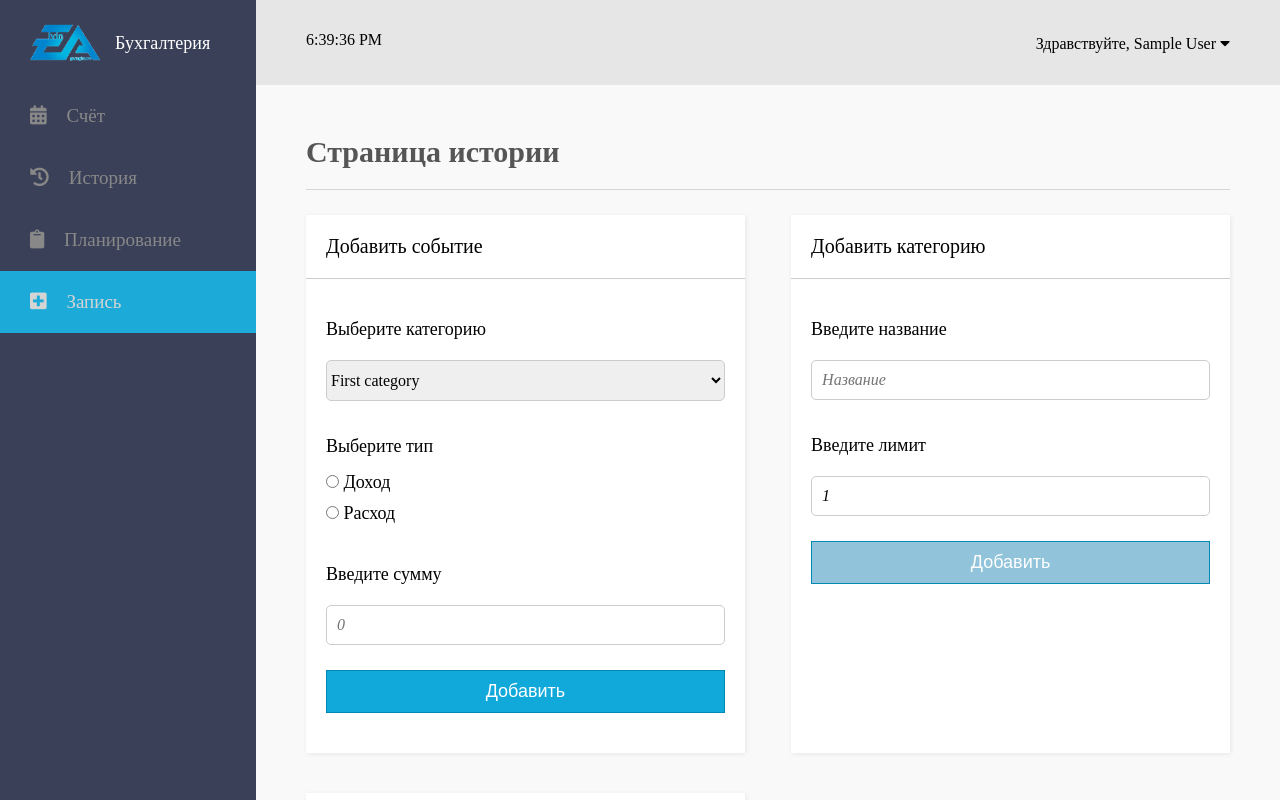
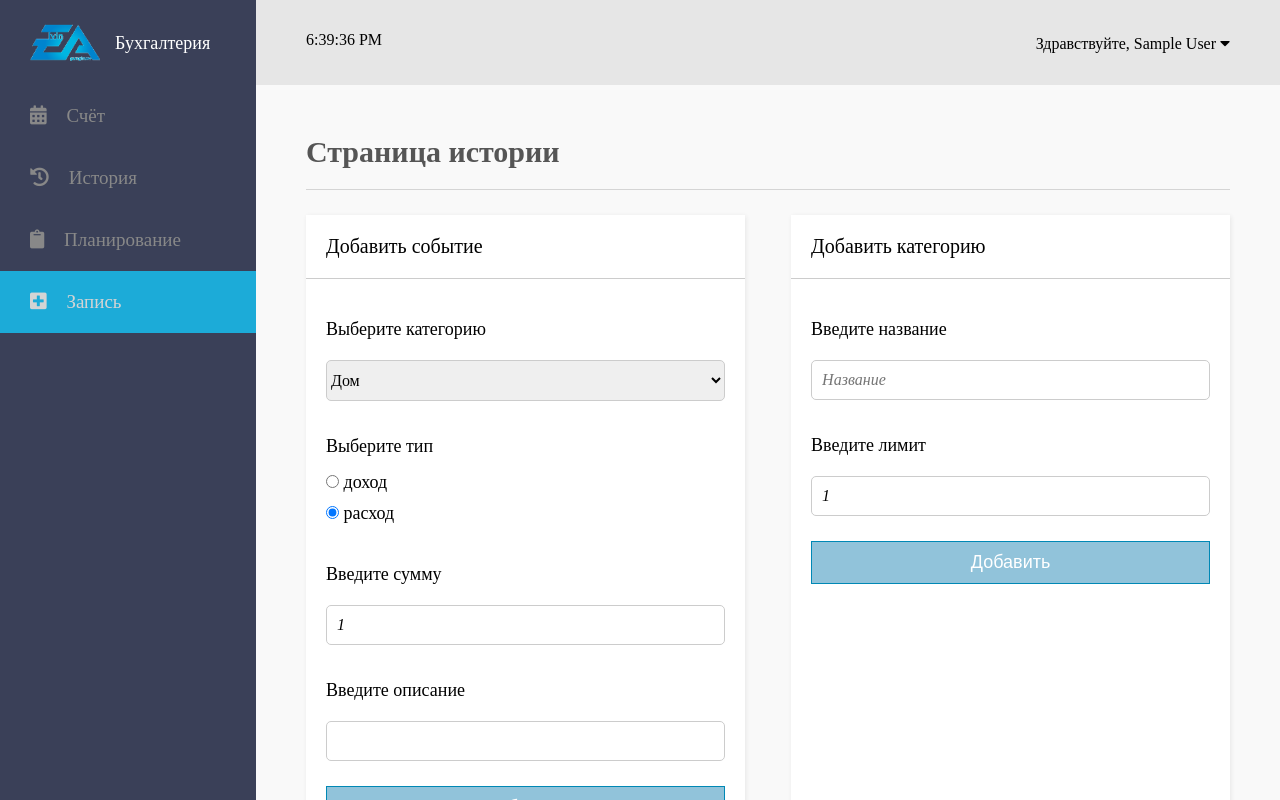
Before and after one commit to EAgaragimow/home-money, an Angular app: page /system/records in a window 1280 px wide. Built offline with nearby package versions, Linux system fonts and the light colour scheme; data requests are answered from the project's data file; sample sign-in values are in the browser's storage.

Commit message:
validated add-event's form, update event model, create method onSubmit for add-event component

```diff
--- a/db.json
+++ b/db.json
@@ -42,6 +42,14 @@
       "category": 2,
       "date": "12.06.2018 19:49:02",
       "description": "Подарили еду в гостях"
+    },
+    {
+      "id": 2,
+      "type": "outcome",
+      "amount": 1300,
+      "category": 1,
+      "date": "13.06.2018 19:49:02",
+      "description": "Купил посудомоечную машину"
     }
   ]
 }
--- a/src/app/system/records-page/add-event/add-event.component.html
+++ b/src/app/system/records-page/add-event/add-event.component.html
@@ -1,30 +1,92 @@
-
 <div class="head">
   Добавить событие
 </div>
 
-<form>
+<form #f="ngForm" (ngSubmit)="onSubmit(f)">
   <div class="form-group">
     <label for="category" class="form-group__label">Выберите категорию</label>
-    <select class="form-group__select" name="category" id="category">
-      <option value="1">First category</option>
-      <option value="2">Second category</option>
-      <option value="3">Third category</option>
+    <select
+      class="form-group__select"
+      name="category"
+      id="category"
+      required
+      [ngModel]="1"
+    >
+      <option
+        *ngFor="let c of categories"
+        [value]="c.id"
+      >{{ c.name }}
+      </option>
     </select>
   </div>
 
   <div class="form-group type">
     <label class="form-group__label">Выберите тип</label>
-    <label for="Income" class="form-group__radio"><input type="radio" id="Income"> Доход</label>
-    <label for="Flow" class="form-group__radio"><input type="radio" id="Flow"> Расход</label>
+    <div *ngFor="let t of types">
+      <label for="{{ t.type }}" class="form-group__radio">
+        <input
+          type="radio"
+          name="type"
+          id="{{ t.type }}"
+          [value]="t.type"
+          required
+          [ngModel]="'outcome'"
+        >
+        {{ t.label }}
+      </label>
+    </div>
+  </div>
+
+  <div
+    class="form-group"
+    [ngClass]="{'has-error': amount.invalid && amount.touched}"
+  >
+    <label class="form-group__label" for="amount">Введите сумму</label>
+    <input
+      type="number"
+      class="form-group__input"
+      id="amount"
+      name="amount"
+      #amount="ngModel"
+      [ngModel]="1"
+      min="1"
+      required
+    >
+    <span
+      class="form-group__help-text"
+      *ngIf="amount.invalid && amount.touched"
+    >
+      This field is required!
+    </span>
+  </div>
+
+  <div
+    class="form-group"
+    [ngClass]="{'has-error': description.invalid && description.touched}"
+  >
+    <label class="form-group__label" for="description">Введите описание</label>
+    <input
+      type="text"
+      class="form-group__input"
+      id="description"
+      name="description"
+      #description="ngModel"
+      ngModel
+      required
+    >
+    <span
+      class="form-group__help-text"
+      *ngIf="description.invalid && description.touched"
+    >
+      This field is required!
+    </span>
   </div>
 
   <div class="form-group">
-    <label class="form-group__label" for="sum">Введите сумму</label>
-    <input type="text" class="form-group__input" id="sum" placeholder="0">
-  </div>
-
-  <div class="form-group">
-    <button type="submit" class="form-group__submit">Добавить</button>
+    <button
+      type="submit"
+      class="form-group__submit"
+      [disabled]="f.invalid"
+    >Добавить</button>
   </div>
 </form>
--- a/src/app/system/records-page/add-event/add-event.component.ts
+++ b/src/app/system/records-page/add-event/add-event.component.ts
@@ -1,4 +1,8 @@
-import { Component, OnInit } from '@angular/core';
+import {Component, Input, OnInit} from '@angular/core';
+import {Category} from "../../shared/models/category.model";
+import {NgForm} from "@angular/forms";
+import {MELEvent} from "../../shared/models/event.model";
+import * as moment from 'moment';
 
 @Component({
   selector: 'mel-add-event',
@@ -6,10 +10,26 @@
   styleUrls: ['./add-event.component.scss']
 })
 export class AddEventComponent implements OnInit {
+  @Input() categories: Category[] = [];
+  types = [
+    {type: 'income', label: 'доход'},
+    {type: 'outcome', label: 'расход'}
+  ];
 
   constructor() { }
 
   ngOnInit() {
   }
 
+  onSubmit(form: NgForm) {
+    let {amount, description, category, type} = form.value;
+    if (amount < 0) amount *= -1;
+    let date = new Date();
+
+    const event = new MELEvent(
+      type, amount, +category,
+      moment().format('DD.MM.YYYY HH.mm.ss'), description
+    );
+  }
+
 }
--- a/src/app/system/records-page/records-page.component.html
+++ b/src/app/system/records-page/records-page.component.html
@@ -12,7 +12,7 @@
   <div *ngIf="isLoaded">
     <div class="wrap">
       <div class="add-event">
-        <mel-add-event></mel-add-event>
+        <mel-add-event [categories]="categories"></mel-add-event>
       </div>
 
       <div class="add-category">
--- a/src/app/system/shared/models/event.model.ts
+++ b/src/app/system/shared/models/event.model.ts
@@ -0,0 +1,10 @@
+export class MELEvent {
+  constructor(
+    public type: string,
+    public amount: number,
+    public category: number,
+    public date: string,
+    public description: string,
+    public id?: number
+  ) {}
+}
```
